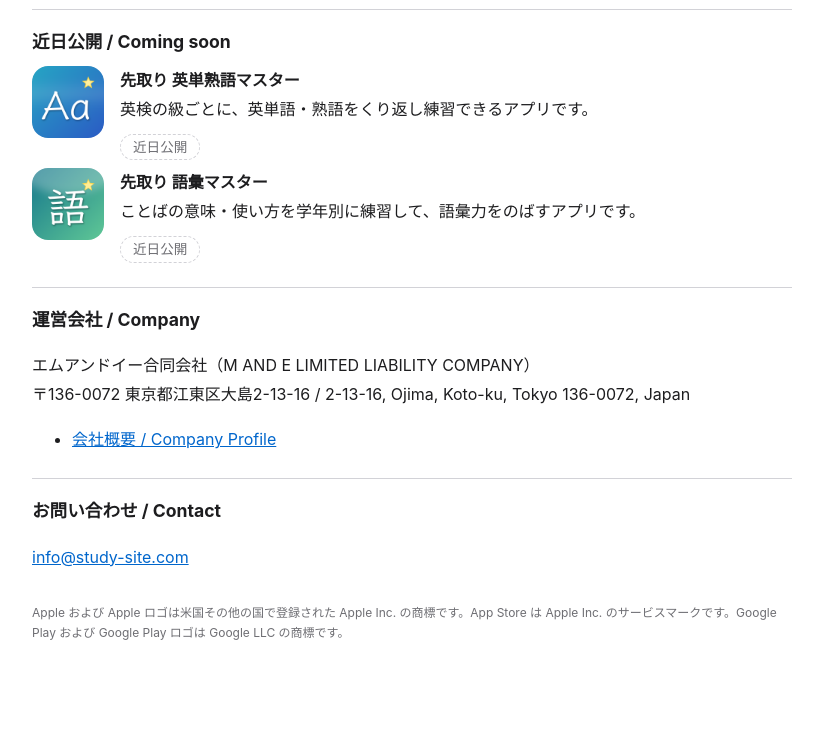
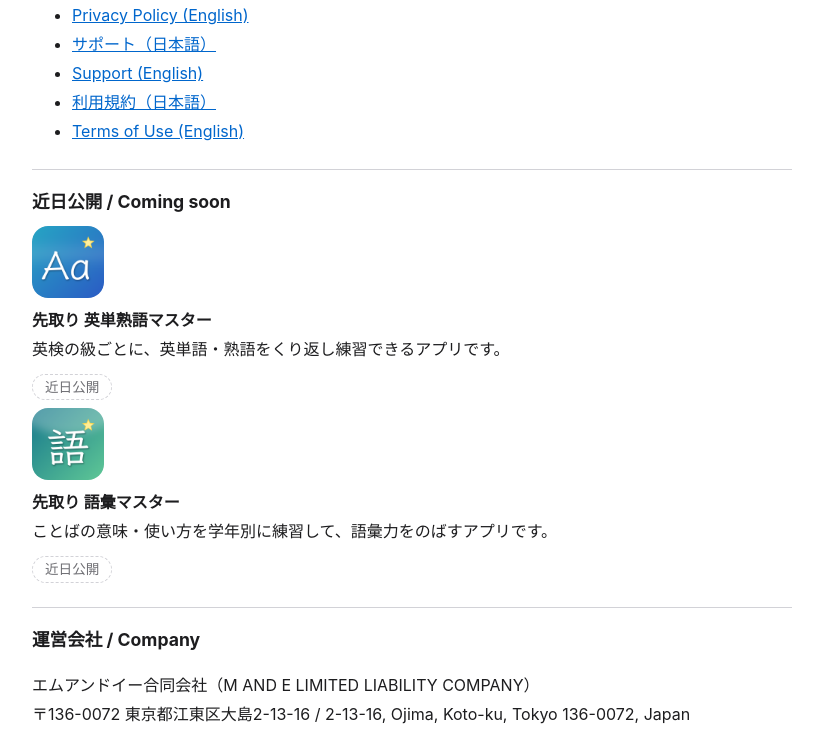
Before and after one commit to utamaro174/utamaro174.github.io, a plain HTML site: page index.html in a window 1280 px wide. Shown: the part 884-1626 px from the top of the page, without its empty margins (228-1051 px from the left). Before the commit the page ends 1602 px from the top, so only its background shows below. Drawn offline with Linux system fonts and the light colour scheme.

Commit message:
top: put app icon above description
Co-Authored-By: Claude Opus 5.5 <noreply@anthropic.com>

```diff
--- a/index.html
+++ b/index.html
@@ -15,7 +15,7 @@
     p, li { overflow-wrap: anywhere; }
     .muted { color: var(--muted); font-size: .9rem; }
     a { color: var(--link); }
-    .app { display: flex; gap: 16px; align-items: flex-start; margin: 8px 0 4px; }
+    .app { display: flex; flex-direction: column; gap: 8px; align-items: flex-start; margin: 8px 0 4px; }
     .app > img { width: 72px; height: 72px; border-radius: 16px; flex: none; }
     .app p { margin: 0 0 8px; }
     .tags { display: flex; flex-wrap: wrap; gap: 6px; margin: 0 0 10px; padding: 0; list-style: none; font-size: .85rem; }
```
